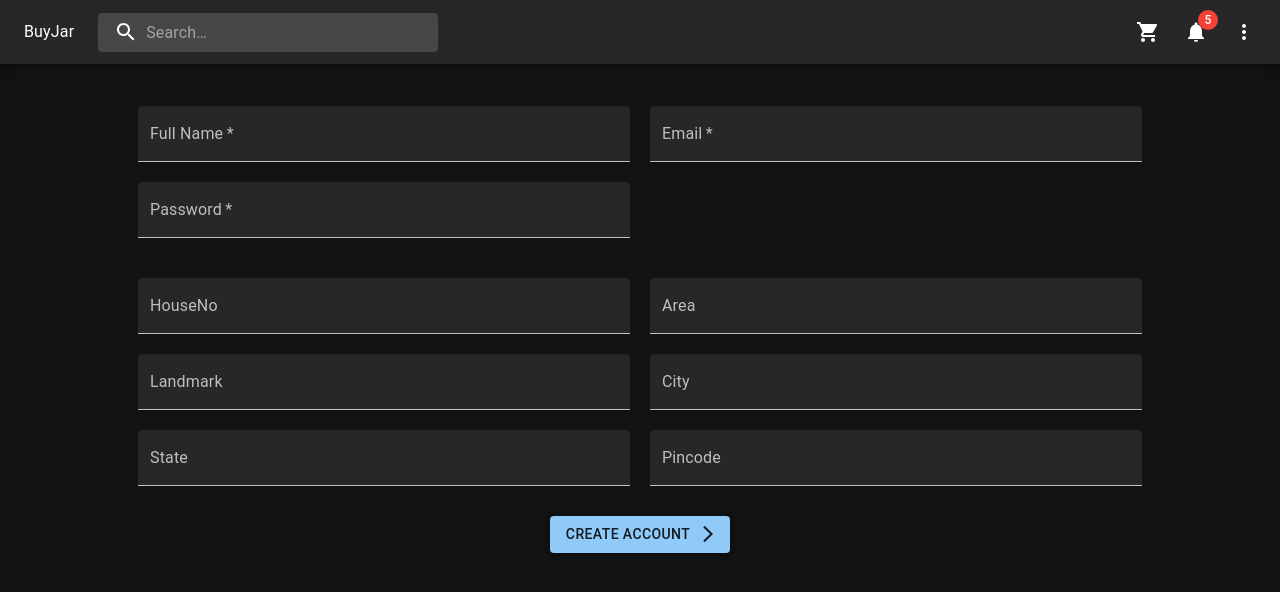
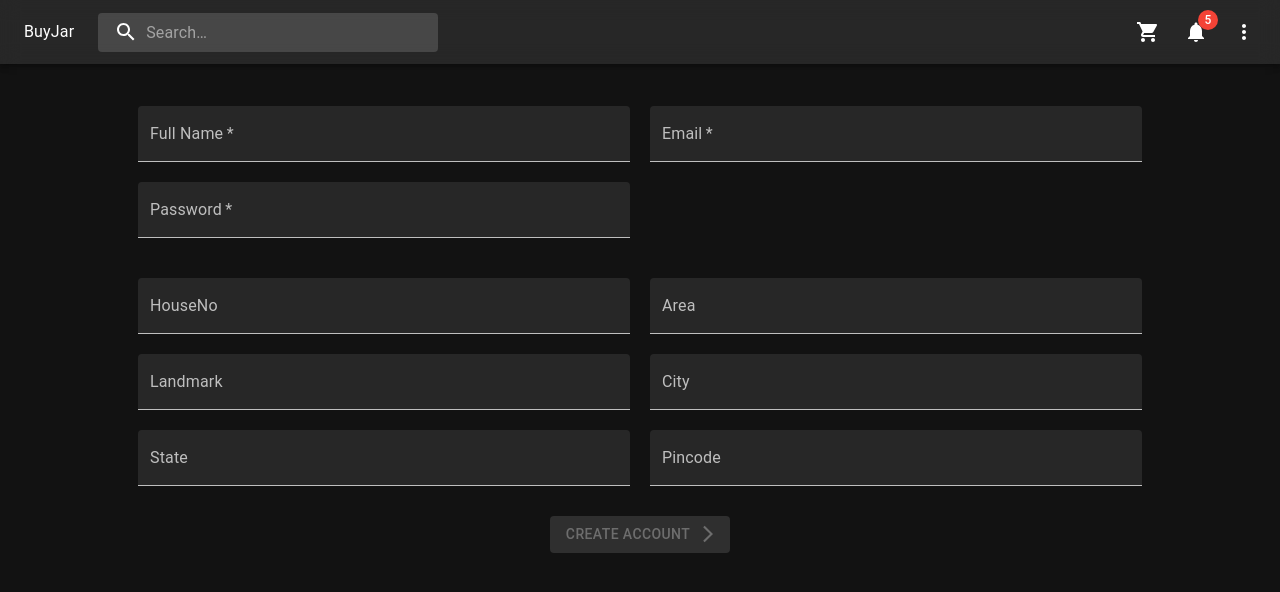
Before and after one commit to am4n-git/Jar-store, a React (Create React App) app: page /signup in a window 1280 px wide. Shown: the top 592 px of the page. Built offline with nearby package versions, Linux system fonts and the light colour scheme; no server answers.

Commit message:
disable create account

```diff
--- a/src/Components/SignUp.js
+++ b/src/Components/SignUp.js
@@ -32,10 +32,9 @@ function SignUp() {
 
   function validateData() {
     setValidationError({
-      ...validationError,
+      fullName: fullName.length === 0,
+      email: email.length === 0,
       password: password.length === 0,
-      fullName: fullName.length === 0,
-      email: password.length === 0,
     });
   }
   function handleSignUp() {
@@ -199,6 +198,9 @@ function SignUp() {
           onClick={handleSignUp}
           variant="contained"
           endIcon={<ArrowForwardIosTwoToneIcon />}
+          disabled={
+            fullName.length === 0 || email.length === 0 || password.length < 4
+          }
         >
           Create Account
         </Mui.Button>
```
